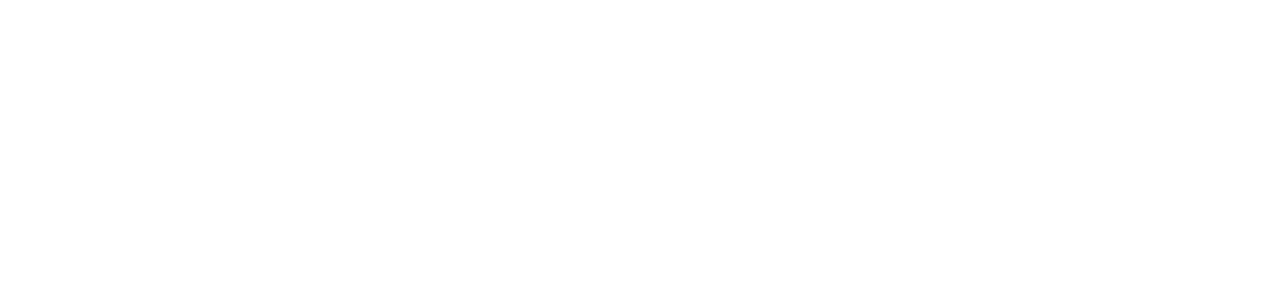
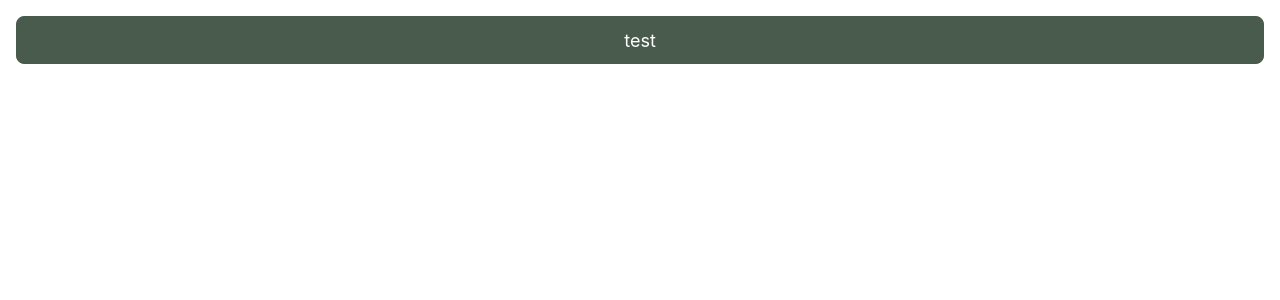
Before and after one commit to QuQyouth/sporebook, a Vue app: page /#/start in a window 1280 px wide. Before the commit this address had no page. Shown: the top 300 px of the page. Built offline with nearby package versions, Linux system fonts and the light colour scheme.

Commit message:
创建StartPage和Button

```diff
--- a/src/assets/stylesheets/vars.scss
+++ b/src/assets/stylesheets/vars.scss
@@ -7,4 +7,9 @@
     --welcome-nav-gap: 8px;
     --z-index-bottom-nav: 10;
     --transition-duration: 0.5s;
+    --button-bg: #485b4d;
+    --button-text: #fff;
+    --button-font-size: 18px;
+    --button-radius: 8px;
+    --button-height: 48px;
 }
--- a/src/config/routes.tsx
+++ b/src/config/routes.tsx
@@ -7,6 +7,7 @@
 import { WelcomeForth } from "../components/welcome/WelcomeForth";
 import { WelcomeSecond } from "../components/welcome/WelcomeSecond";
 import { WelcomeThird } from "../components/welcome/WelcomeThird";
+import { StartPage } from "../views/StartPage";
 import { Welcome } from "../views/Welcome";
 
 export const routes: RouteRecordRaw[] = [
@@ -21,5 +22,6 @@
             { path: '3', name:'Welcome3', components: { main: WelcomeThird, footer: ActionsThird }, },
             { path: '4', name:'Welcome4', components: { main: WelcomeForth, footer: ActionsForth }, },
         ]
-    }
+    },
+    {path:'/start',component: StartPage}
 ]
--- /dev/null
+++ b/src/shared/Button.module.scss
@@ -0,0 +1,11 @@
+.button {
+    width: 100%;
+    height: var(--button-height);
+    border: 1px solid var(--button-bg);
+    padding: 8px 16px;
+    background: var(--button-bg);
+    color: var(--button-text);
+    font-size: var(--button-font-size);
+    border-radius: var(--button-radius);
+    &:hover {}
+}
--- /dev/null
+++ b/src/shared/Button.tsx
@@ -0,0 +1,16 @@
+import { defineComponent } from "vue";
+import s from './Button.module.scss'
+
+interface Props{
+    onClick?: (e :MouseEvent) => void
+}
+
+export const Button = defineComponent<Props>({
+   setup: (props,context) => {
+       return () => (
+           <button class={s.button}>
+            {context.slots.default?.()}
+           </button>
+       )
+   }
+})
--- /dev/null
+++ b/src/views/StartPage.module.scss
@@ -0,0 +1,3 @@
+.button_wrapper {
+    padding: 16px;
+}
--- /dev/null
+++ b/src/views/StartPage.tsx
@@ -0,0 +1,16 @@
+import { defineComponent } from "vue";
+import { Button } from "../shared/Button";
+import s from './StartPage.module.scss';
+
+export const StartPage = defineComponent({
+   setup: (props,context) => {
+       return () => (
+           <div>
+            <div class={s.button_wrapper}>
+                <Button>test</Button>
+            </div>
+
+           </div>
+       )
+   }
+})
```
Also changed, not shown: src/shared/FloatButton.tsx (added), src/shared/Navbar.tsx (added).
